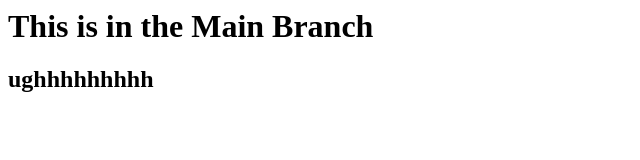
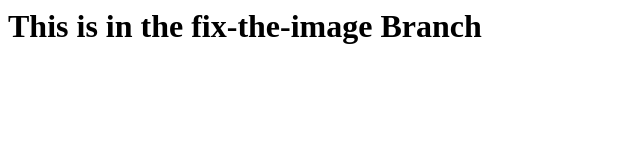
Before and after one commit to Kenton-Williams/branching-remote, a plain HTML site: page index.html in a window 1280 px wide. Shown: the whole page, without its empty margins (0-640 px from the left). Drawn offline with Linux system fonts and the light colour scheme.

Commit message:
Update index.html

```diff
--- a/index.html
+++ b/index.html
@@ -1,2 +1 @@
-<h1> This is in the Main Branch</h1>
-<h2>ughhhhhhhhh</h2>
+<h1> This is in the fix-the-image Branch</h1>
```
